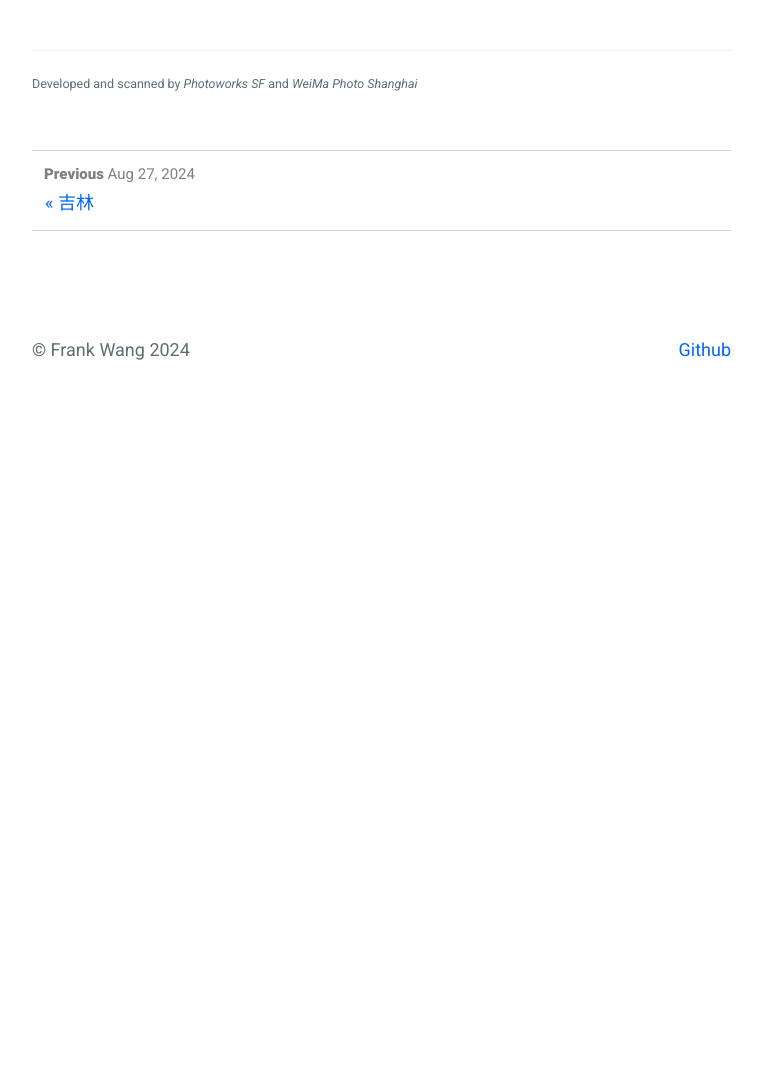
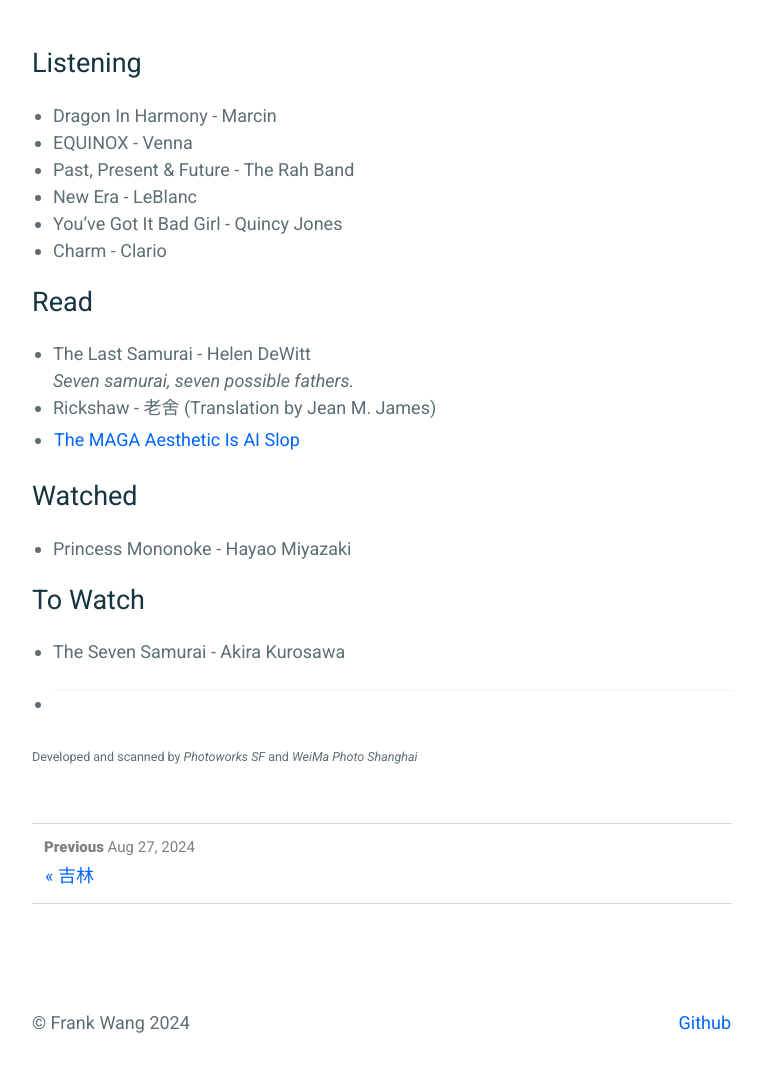
Before and after one commit to frankwang95/frankwang95.github.io, a Jekyll site: the page built from _posts/2024-09-25-summer-snippets.md, in a window 1280 px wide and 1400 px high, scrolled down 1768 px. Shown: the part 259-1331 px from the top of the window, without its empty margins (258-1021 px from the left). Built offline with Jekyll 4.4.1, drawn with Linux system fonts in a browser that asks for light colours; before the commit the page ends 2495 px from its top, so only the background shows below that.

Commit message:
Update 2024-09-25-summer-snippets.md

```diff
--- a/_posts/2024-09-25-summer-snippets.md
+++ b/_posts/2024-09-25-summer-snippets.md
@@ -29,6 +29,29 @@ tags: snippets
 </p>
 <br>
 
+# Listening
+
+- Dragon In Harmony - Marcin
+- EQUINOX - Venna
+- Past, Present & Future - The Rah Band
+- New Era - LeBlanc
+- You've Got It Bad Girl - Quincy Jones
+- Charm - Clario
+
+# Read
+
+- The Last Samurai - Helen DeWitt \
+  *Seven samurai, seven possible fathers.*
+- Rickshaw - 老舍 (Translation by Jean M. James)
+- [The MAGA Aesthetic Is AI Slop](https://www.theatlantic.com/technology/archive/2024/08/trump-posts-ai-image/679540/)
+
+# Watched
+
+- Princess Mononoke - Hayao Miyazaki
+
+# To Watch
+- The Seven Samurai - Akira Kurosawa
+-
 ---
 
 <sub><sup>Developed and scanned by *Photoworks SF* and *WeiMa Photo Shanghai*</sup></sub>
```
